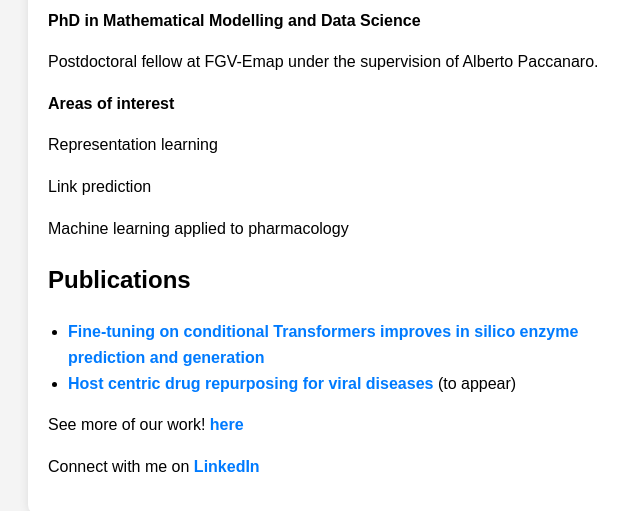
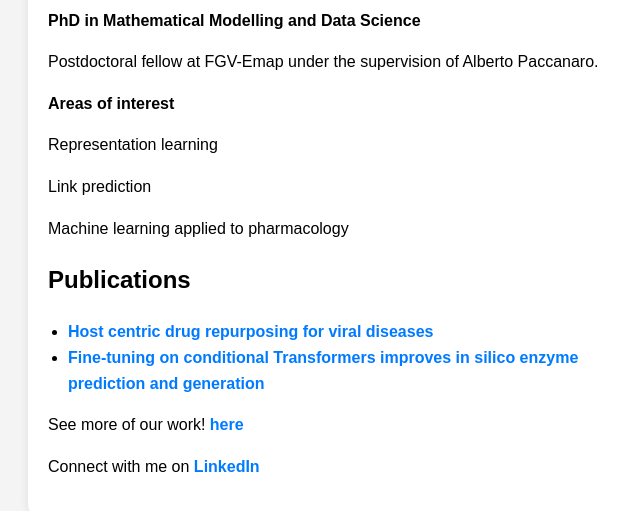
Before and after one commit to AldoGaleano/AldoGaleano.github.io, a plain HTML site: page index.html in a window 1280 px wide. Shown: the part 329-840 px from the top of the page, without its empty margins (292-932 px from the left). Drawn offline with Linux system fonts and the light colour scheme.

Commit message:
Update index.html

```diff
--- a/index.html
+++ b/index.html
@@ -58,8 +58,8 @@
 
         <h2>Publications</h2>
         <ul>
+            <li><a href="https://journals.plos.org/ploscompbiol/article?id=10.1371/journal.pcbi.1012876">Host centric drug repurposing for viral diseases</a></li>
             <li><a href="https://www.sciencedirect.com/science/article/pii/S2001037025001072?via%3Dihub">Fine-tuning on conditional Transformers improves in silico enzyme prediction and generation</a></li>
-            <li><a href="https://journals.plos.org/ploscompbiol/article?id=10.1371/journal.pcbi.1012876">Host centric drug repurposing for viral diseases</a> (to appear)</li>
         </ul>
 
         <p>See more of our work! <a href="https://paccanarolab.org/" target="_blank">here</a></p>
```
